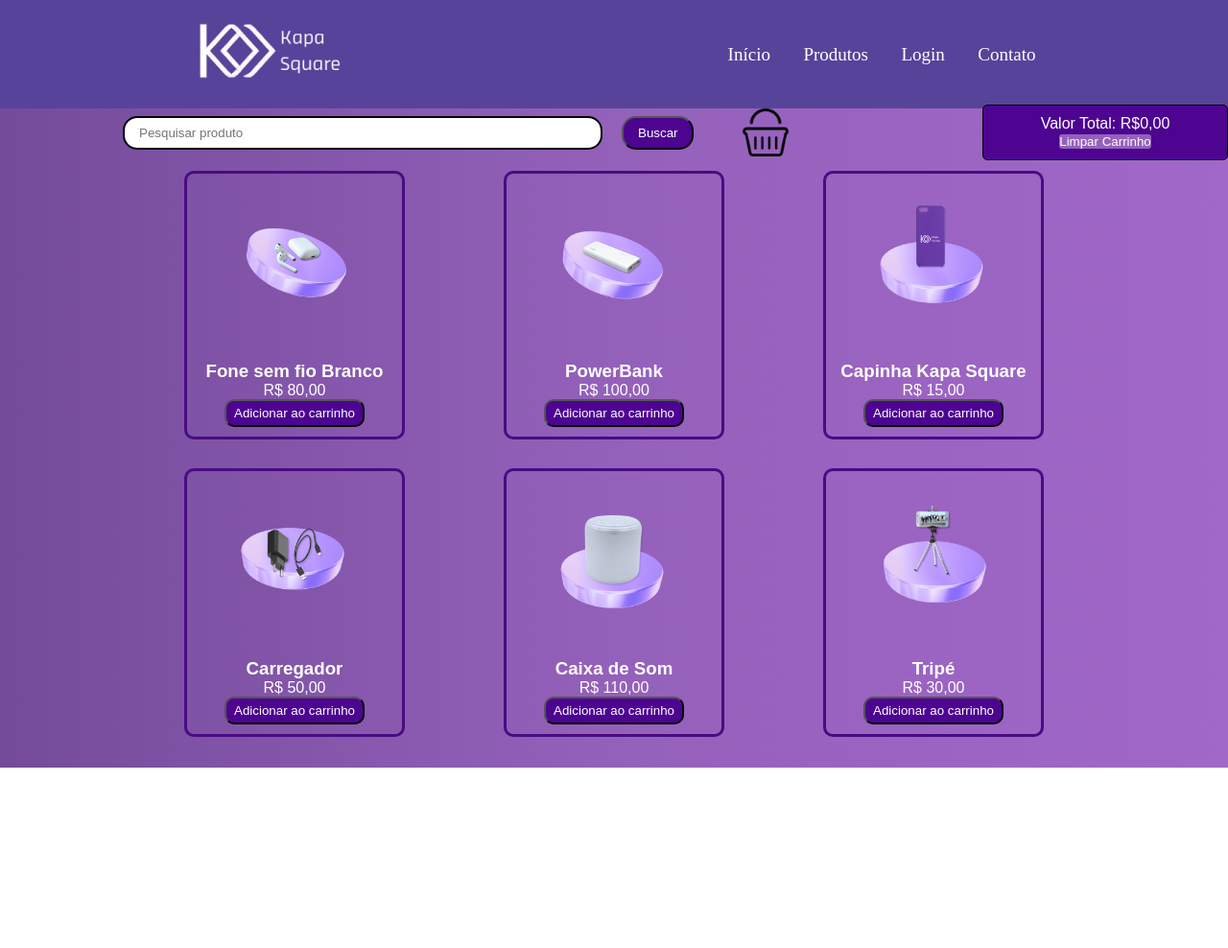
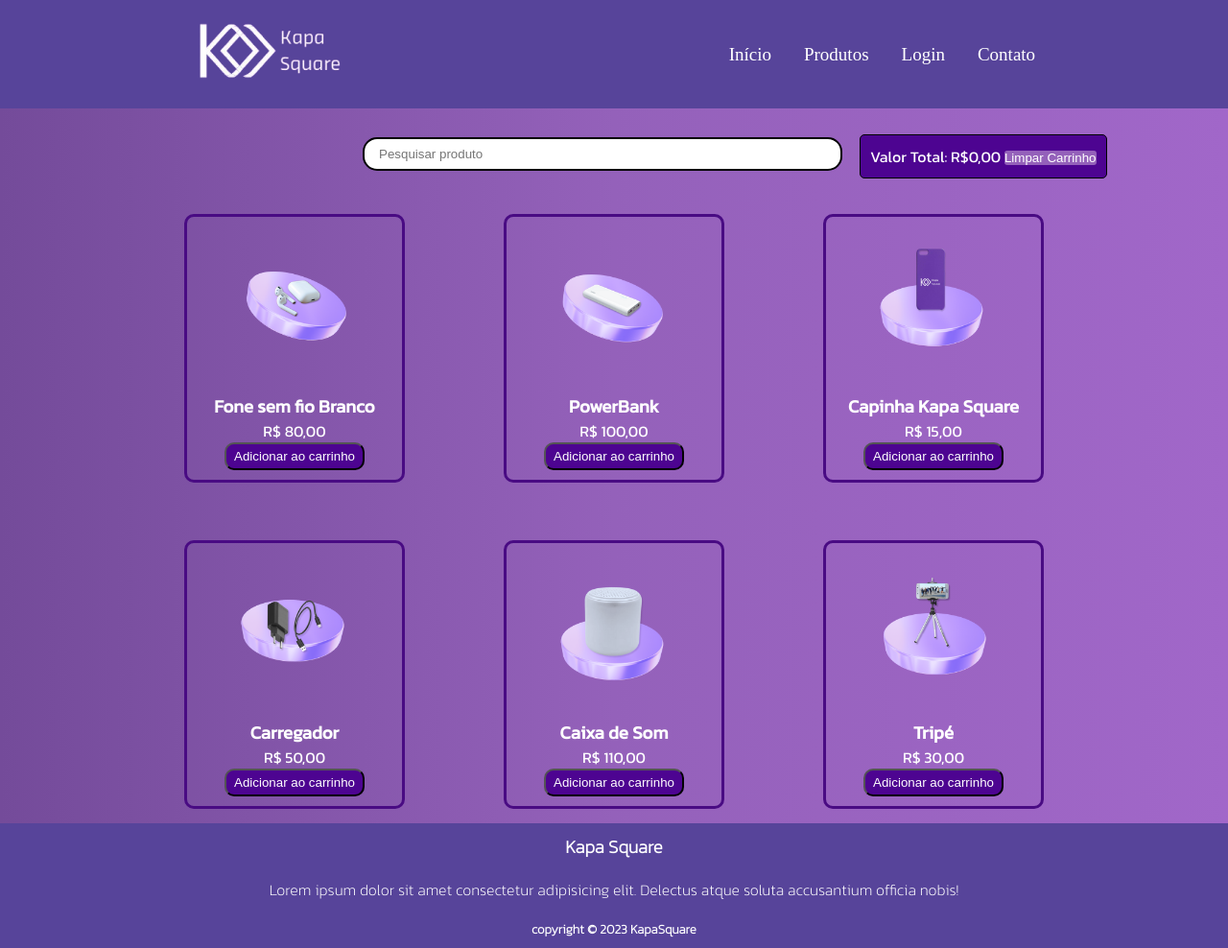
Before and after one commit to isaqkee/trabalho-semestral, a plain HTML site: page loja.html in a window 1280 px wide. Shown: the whole page at 96% size. Before the commit the page ends 800 px from the top, so only its background shows below. Drawn offline with Linux system fonts and the light colour scheme; a web font is replaced by a local one.

Commit message:
ACABEIIIIIIIIIIIIIIIIIIIII VAMOOOOOO
UHUUUUUUUUUUUUUUUL

```diff
--- a/loja.css
+++ b/loja.css
@@ -29,7 +29,6 @@
 }
 
 *{
-    font-family: 'Poppins', sans-serif;
     margin: 0;
     padding: 0;
     box-sizing: border-box;
@@ -76,7 +75,7 @@
 }
 
 #carrinho-icon img {
-    width: 50px;
+    width: 30px;
 }
 
 #header, #main {
@@ -96,7 +95,8 @@
     display: flex;
     align-items: center;
     justify-content: space-between;
-
+    margin-left: 250px;
+    margin-top: 30px;
 }
 
 #buscar img{
@@ -114,6 +114,7 @@
 }
 
 .produto {
+    margin-top: 30px;
     display: flex;
     flex-direction: column;
     width: 230px;
@@ -127,6 +128,7 @@
 }
 
 .infos {
+    font-family: 'regular';
     display: flex;
     flex-direction: column;
     align-items: center;
@@ -197,12 +199,13 @@
     border: 1px solid black;
     padding: 10px;
     position: absolute;
-    left: 80%;
+    left: 70%;
     text-align: center;
-
+    margin-top: 35px;
     background-color: #4d0491;
     border-radius: 5px;
     color: white;
+    font-family: 'regular';
 }
 
 .add {
@@ -230,6 +233,19 @@
     width: 50px;
 }
 
+#rodape{
+    font-family: 'header';
+}
+
+.footer-content {
+    height: 130px;
+    background-color: #57449a;
+    color: white;
+    text-align: center;
+    display: grid;
+    align-items: center;
+}
+
 @media screen and (max-width: 376px) {
     body{
         width: 100vw;
@@ -240,10 +256,15 @@
         box-sizing: border-box;
     }
 
+    .container{
+        margin: 0;
+        padding: 0;
+
+    }
     #buscar{
+        margin-left: 0;
         width: 40px;
         display: flex;
-
         align-items: center;
     }
 
@@ -287,7 +308,7 @@
 
 
     #carrinho-icon img{
-        width: 35px;
+        width: 30px;
         margin-left: 20px;
     }
 
@@ -308,8 +329,8 @@
         margin-left: 15px;
     }
     #carrinho-itens{
-      left: 0;
-      top: 110px;
+      left: 30px;
+      top: 70px;
     }
 
     #popup {
@@ -324,6 +345,10 @@
         box-shadow: 5px 5px 5px #5b089a7a;
         padding: 14px;
         font-family: 'regular';
+      }
+
+      #popup a{
+        text-decoration: none;
       }
 
       #popup.show {
--- a/loja.html
+++ b/loja.html
@@ -124,6 +124,14 @@
             </div>
         </div>
     </main>
+
+    <footer id="rodape">
+        <div class="footer-content">
+            <h3>Kapa Square</h3>
+            <p>Lorem ipsum dolor sit amet consectetur adipisicing elit. Delectus atque soluta accusantium officia nobis!</p>
+            <h5>copyright © 2023 KapaSquare</h5>
+        </div>
+    </footer>
     <script src="loja.js"></script>
 
 </body>
--- a/style.css
+++ b/style.css
@@ -279,7 +279,7 @@
 }
 
 .footer-content {
-    height: 130px;
+    height: 143px;
     background-color: #57449a;
     color: white;
     text-align: center;
@@ -297,6 +297,12 @@
 
 #rodape{
     font-family: 'header';
+}
+
+h5{
+    margin: 0;
+    border: 0;
+    padding: 0;
 }
 
 @media screen and (max-width: 376px) {
```
Also changed, not shown: login.html (+1 -1 lines).
